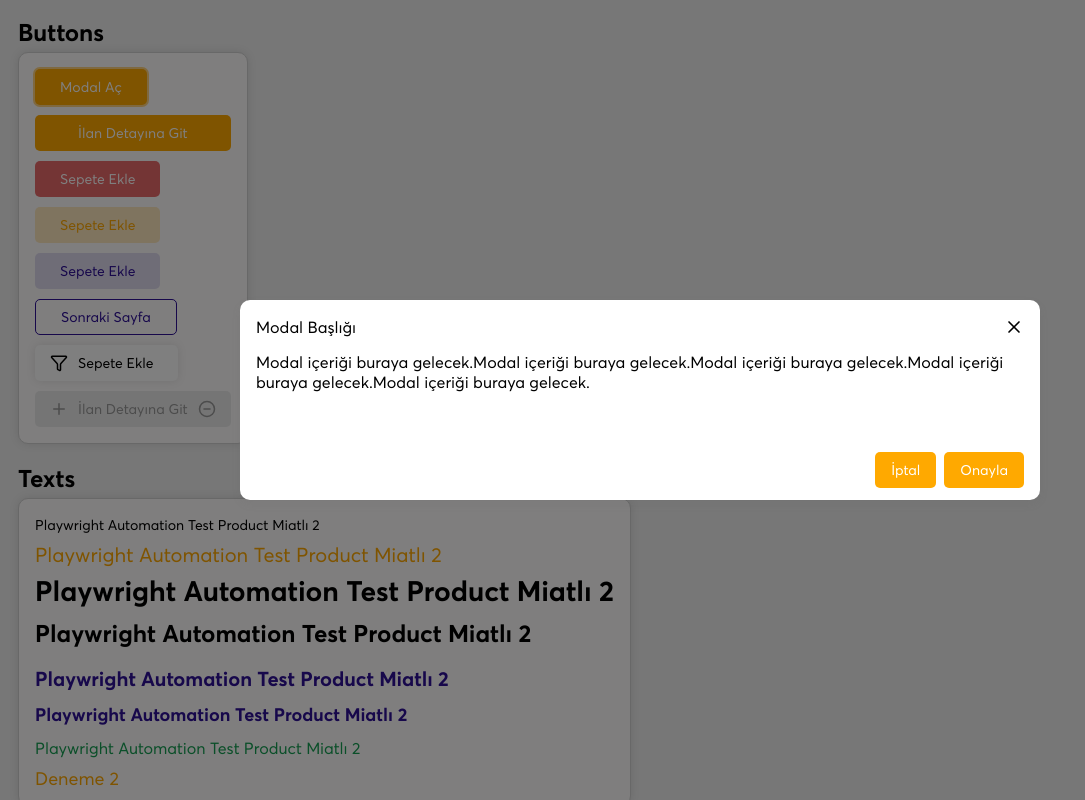
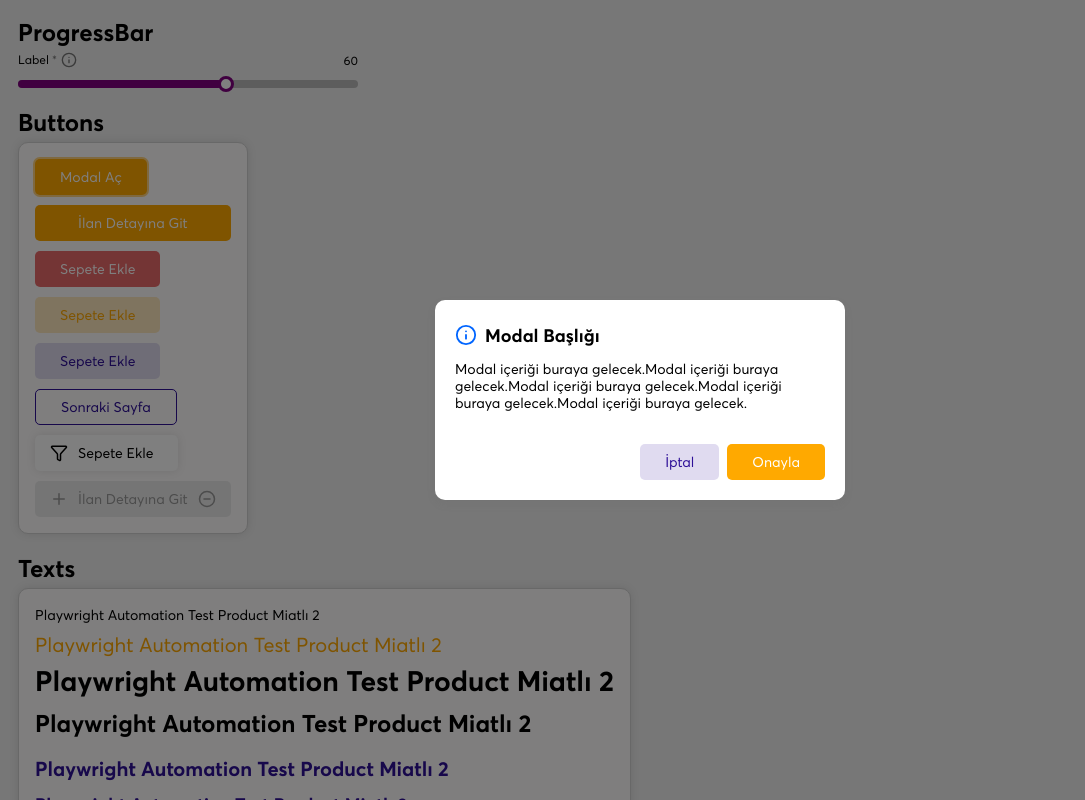
Before and after one commit to farmazondev/farma-ui-kit, a React (Vite) app: page / in a window 1280 px wide. Both pictures are taken after a click on the button "Modal Aç". Shown: the top 800 px of the page, without its empty margins (0-1085 px from the left). Built offline with nearby package versions, Linux system fonts and the light colour scheme.

Commit message:
progressbar ve modal entegre edildi

```diff
--- a/src/App.tsx
+++ b/src/App.tsx
@@ -19,6 +19,7 @@ import {
 } from "lucide-react";
 import "./styles/global.scss";
 import Modal, { Button as ButtonType } from "./components/Modal";
+import ProgressBar from "./components/ProgressBar";
 
 function App() {
   const [selectedOption, setSelectedOption] = useState("option1");
@@ -33,15 +34,21 @@ function App() {
     {
       text: "İptal",
       onClick: () => setIsModalOpen(false),
+      variant: "light-purple",
     },
     {
       text: "Onayla",
       onClick: () => alert("Onaylandı"),
+      variant: "purple",
     },
   ];
 
   return (
     <>
+      <div className="row">
+        <h2>ProgressBar</h2>
+        <ProgressBar minValue={60} maxValue={100} fillColor="purple" />
+      </div>
       <div className="row">
         <h2>Buttons</h2>
         <div className="wrapper">
@@ -50,9 +57,8 @@ function App() {
             title="Modal Başlığı"
             isOpen={isModalOpen}
             onClose={() => setIsModalOpen(false)}
-            position="center"
-            width={800}
             buttons={buttons}
+            type="info"
           >
             <p>
               Modal içeriği buraya gelecek.Modal içeriği buraya gelecek.Modal
--- a/src/components/Modal/index.tsx
+++ b/src/components/Modal/index.tsx
@@ -1,14 +1,24 @@
-import { memo, FC, PropsWithChildren, ReactNode } from "react";
+import {
+  memo,
+  FC,
+  PropsWithChildren,
+  ReactNode,
+  useEffect,
+  useRef,
+} from "react";
 import { createPortal } from "react-dom";
-import { X } from "lucide-react";
+import { CircleAlert, CircleCheck, Info, X } from "lucide-react";
 import "./style.scss";
+import Button from "../Button";
 
 type Position = "center" | "right";
+type Variant = "default" | "purple" | "orange" | "red" | "light-purple";
+type ModalType = "success" | "warning" | "error" | "info";
 
 export type Button = {
   text: string;
   onClick: () => void;
-  variant?: string;
+  variant?: Variant;
 };
 
 type ModalProps = {
@@ -24,16 +34,22 @@ type ModalProps = {
    * @example
    * const buttons = useMemo(() => {
    *   return [
-   *     { text: "Cancel", onClick: () => {} },
-   *     { text: "Confirm", onClick: () => {} }
+   *     { text: "Cancel", onClick: () => {}, variant: "light-purple" },
+   *     { text: "Confirm", onClick: () => {}, variant: "orange" }
    *   ];
    * }, []);
    */
   buttons?: Button[];
   /**
-   * @default 500
+   * @default 410
    */
   width?: number;
+  /**
+   * @default null
+   * @example
+   * type="info" | type="success"
+   */
+  type?: ModalType;
 };
 
 const Modal: FC<PropsWithChildren<ModalProps>> = ({
@@ -43,23 +59,50 @@ const Modal: FC<PropsWithChildren<ModalProps>> = ({
   buttons,
   onClose,
   position = "center",
-  width = 500,
+  width = 410,
+  type = null,
 }) => {
+  const modalRef = useRef<HTMLDivElement>(null);
+
+  const handleClickOutside = (e: Event) => {
+    const target = e.target as Node;
+    if (modalRef.current && !modalRef.current.contains(target)) {
+      onClose();
+    }
+  };
+
+  useEffect(() => {
+    document.addEventListener("mousedown", handleClickOutside);
+
+    return () => {
+      document.removeEventListener("mousedown", handleClickOutside);
+    };
+  }, [isOpen, onClose]);
+
   if (!isOpen) return null;
+
   return createPortal(
     <div className="modal-overlay">
-      <div className={`container ${position}`} style={{ width: width }}>
+      <div
+        className={`container ${position} ${type ? "type" : ""}`}
+        style={{ width: width }}
+        ref={modalRef}
+      >
         <section className="header">
+          {type && getModalTypeIcon(type)}
           <h4 className="title">{title}</h4>
-          <X className="icon" onClick={onClose} />
+          {!type && <X className="icon" onClick={onClose} />}
         </section>
         <section className="content">{children}</section>
         {buttons && buttons.length > 0 && (
           <section className="footer">
             {buttons.map((item, index) => (
-              <button key={index} onClick={item.onClick}>
-                {item.text}
-              </button>
+              <Button
+                key={index}
+                title={item.text}
+                variant={item.variant}
+                onClick={item.onClick}
+              />
             ))}
           </section>
         )}
@@ -69,4 +112,19 @@ const Modal: FC<PropsWithChildren<ModalProps>> = ({
   );
 };
 
+function getModalTypeIcon(type: ModalType) {
+  switch (type) {
+    case "success":
+      return <CircleCheck width={22} height={22} color="#159F52" />;
+    case "warning":
+      return <CircleAlert width={22} height={22} color="#FFA900" />;
+    case "error":
+      return <CircleAlert width={22} height={22} color="#EA6A6A" />;
+    case "info":
+      return <Info width={22} height={22} color="#0065FF" />;
+    default:
+      return null;
+  }
+}
+
 export default memo(Modal);
--- a/src/components/Modal/style.scss
+++ b/src/components/Modal/style.scss
@@ -40,7 +40,7 @@
   background: #fff;
   border-radius: 10px;
   box-shadow: 0px 4px 8px 0px #6060601a;
-  padding: 12px 16px;
+  padding: 20px;
 
   &.center {
     left: 50%;
@@ -55,6 +55,19 @@
     height: 100%;
   }
 
+  &.type {
+    .header {
+      justify-content: start;
+      gap: 8px;
+    }
+
+    .f-button {
+      &:last-child {
+        background-color: var(--button-orange);
+      }
+    }
+  }
+
   .header {
     display: flex;
     justify-content: space-between;
@@ -62,8 +75,8 @@
     align-items: center;
 
     .title {
-      font-size: 16px;
-      font-weight: 500;
+      font-size: 18px;
+      font-weight: 700;
     }
 
     .icon {
@@ -75,23 +88,13 @@
 
   .content {
     flex: 1;
+    font-size: 14px;
+    font-weight: 400;
   }
 
   .footer {
     display: flex;
     justify-content: end;
     gap: 8px;
-
-    button {
-      background-color: #ffa900;
-      color: #fff;
-      border: none;
-      border-radius: 5px;
-      padding: 8px 16px;
-      height: 36px;
-      font-size: 14px;
-      font-weight: 400;
-      cursor: pointer;
-    }
   }
 }
--- /dev/null
+++ b/src/components/ProgressBar/index.tsx
@@ -0,0 +1,103 @@
+import {
+  memo,
+  useState,
+  MouseEvent,
+  FC,
+  useEffect,
+  CSSProperties,
+} from "react";
+import { Info } from "lucide-react";
+import "./style.scss";
+
+interface ProgressBarProps {
+  /**
+   * progress bar için minimum değer
+   * @default 0
+   */
+  minValue?: number;
+  /**
+   * progress bar için maksimum değer
+   * @default 150
+   */
+  /**
+   * Progress bar rengini ayarlamak için
+   * @default "#2E1098"
+   */
+  fillColor?: string;
+  maxValue?: number;
+  label?: string;
+}
+
+const ProgressBar: FC<ProgressBarProps> = ({
+  minValue = 0,
+  maxValue = 150,
+  label = "Label",
+  fillColor = "#2E1098",
+}) => {
+  const [value, setValue] = useState(minValue);
+  const [isDragging, setIsDragging] = useState(false);
+
+  const calculateValue = (clientX: number, rect: DOMRect): number => {
+    const x = clientX - rect.left;
+    const percentage = (x / rect.width) * 100;
+    const scaledValue = (percentage / 100) * maxValue;
+    return Math.max(0, Math.min(maxValue, scaledValue));
+  };
+
+  const handleMouseDown = (e: MouseEvent<HTMLDivElement>) => {
+    setIsDragging(true);
+    const rect = e.currentTarget.getBoundingClientRect();
+    const newValue = calculateValue(e.clientX, rect);
+    setValue(Number(newValue.toFixed(0)));
+  };
+
+  const handleMouseMove = (e: MouseEvent<HTMLDivElement>) => {
+    if (!isDragging) return;
+
+    const rect = e.currentTarget.getBoundingClientRect();
+    const newValue = calculateValue(e.clientX, rect);
+    setValue(Number(newValue.toFixed(0)));
+  };
+
+  const handleMouseUp = () => {
+    setIsDragging(false);
+  };
+
+  useEffect(() => {
+    setValue(minValue);
+  }, [minValue]);
+
+  const progressPercentage = (value / maxValue) * 100;
+
+  return (
+    <section className="progress-bar-container">
+      <div className="progress-bar-info">
+        <div className="progress-bar-label">
+          <span className="text">{label}</span>
+          <Info width={16} height={16} color="#757575" />
+        </div>
+        <span className="percentage">{value}</span>
+      </div>
+      <div
+        className="progress-bar-fill-area"
+        onMouseDown={handleMouseDown}
+        onMouseMove={handleMouseMove}
+        onMouseUp={handleMouseUp}
+        onMouseLeave={handleMouseUp}
+      >
+        <span
+          className="percentage"
+          style={
+            {
+              width: `${progressPercentage}%`,
+              backgroundColor: fillColor,
+              "--fill-color": fillColor,
+            } as CSSProperties
+          }
+        />
+      </div>
+    </section>
+  );
+};
+
+export default memo(ProgressBar);
--- /dev/null
+++ b/src/components/ProgressBar/style.scss
@@ -0,0 +1,68 @@
+.progress-bar-container {
+  display: flex;
+  flex-direction: column;
+  row-gap: 12px;
+  width: 340px;
+
+  .progress-bar-info {
+    display: flex;
+    justify-content: space-between;
+    align-items: center;
+
+    .progress-bar-label {
+      display: flex;
+      column-gap: 12px;
+
+      .text {
+        position: relative;
+
+        &::after {
+          content: "*";
+          position: absolute;
+          right: -8px;
+          color: #757575;
+        }
+      }
+    }
+
+    .percentage,
+    .text {
+      color: #000;
+      font-weight: 400;
+      font-size: 12px;
+    }
+  }
+
+  .progress-bar-fill-area {
+    height: 8px;
+    // background-color: #ececec;
+    background-color: #bcbcbc;
+    border-radius: 30px;
+
+    .percentage {
+      height: 100%;
+      background-color: #2e1098;
+      border-radius: 30px;
+      display: flex;
+      position: relative;
+
+      &::after {
+        position: absolute;
+        top: -4px;
+        right: -12px;
+        content: "";
+        width: 16px;
+        height: 16px;
+        border: 3px solid var(--fill-color, #2e1098);
+        border-radius: 50%;
+        background-color: #fff;
+        display: flex;
+        align-items: center;
+        justify-content: center;
+        font-size: 10px;
+        color: var(--fill-color, #2e1098);
+        font-weight: 600;
+      }
+    }
+  }
+}
```
